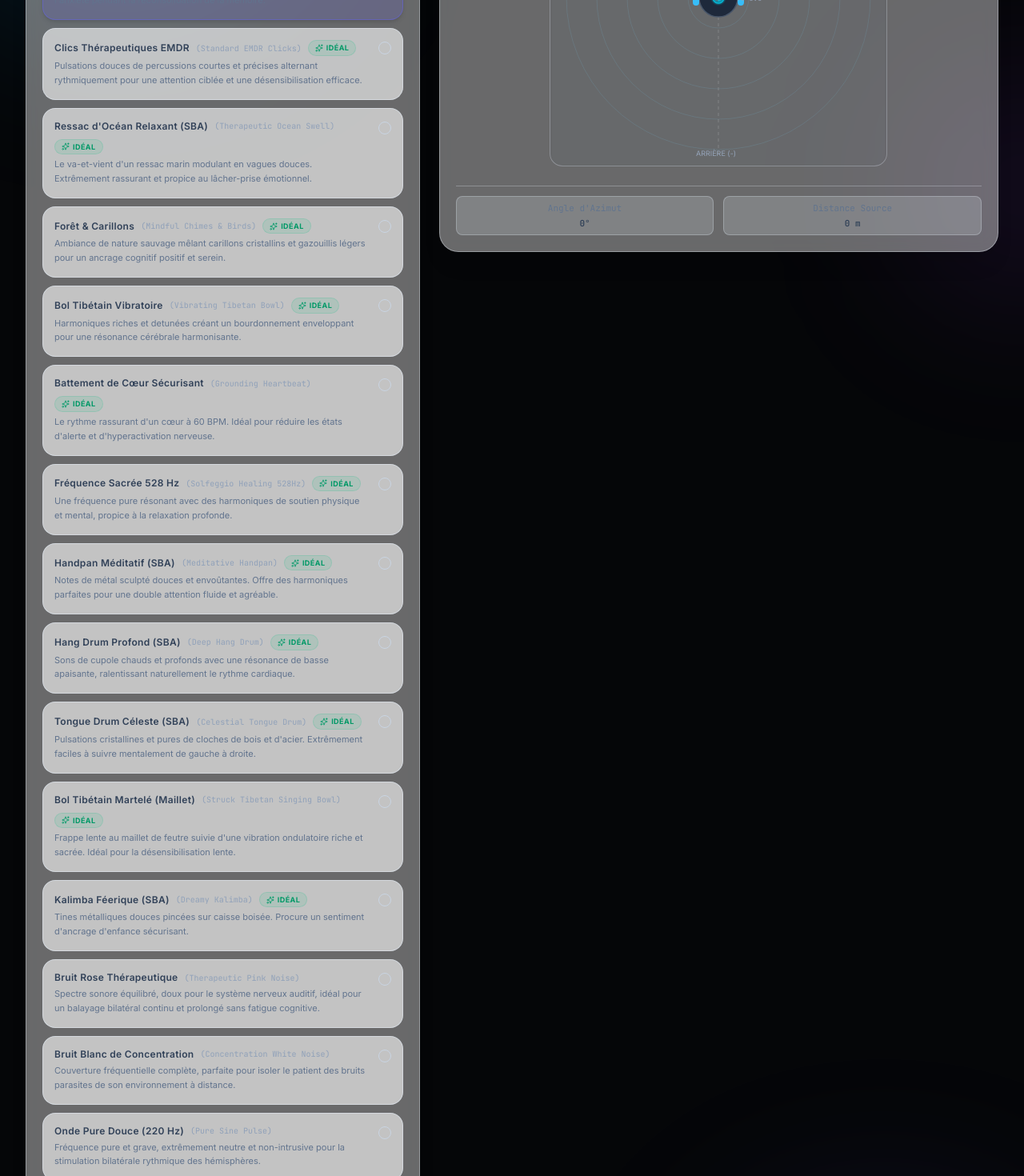
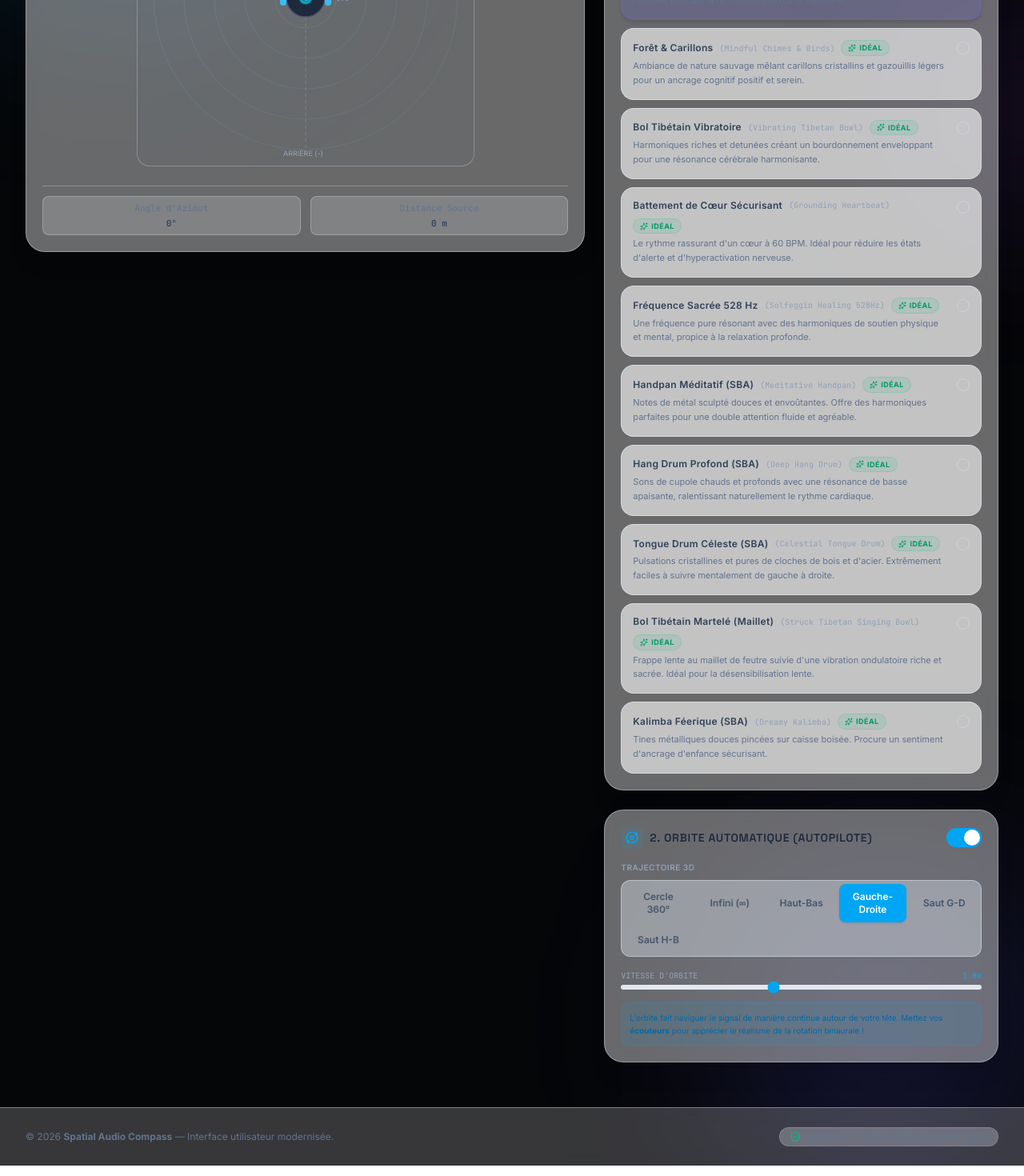
Before and after one commit to ericsotoca/Spacial, a React (Vite) app: page / in a window 1280 px wide. Shown: the part 380-1850 px from the top of the page at 80% size. Built offline with nearby package versions, Linux system fonts and the light colour scheme.

Commit message:
feat: update scene layout and refine sound library
- Reorganize UI to prioritize the Acoustic Scene view
- Add `teleport_up_down` trajectory option
- Remove redundant noise and basic synth sounds to focus on curated SBA assets

```diff
--- a/src/App.tsx
+++ b/src/App.tsx
@@ -172,6 +172,14 @@ export default function App() {
             nextX = Math.sin(thetaRef.current) >= 0 ? 4.9 : -4.9;
             nextZ = 0; // Centered
             break;
+
+          case 'teleport_up_down':
+            // Instantaneous jump from top/front to bottom/back without passing through the center
+            const isUp = Math.sin(thetaRef.current) >= 0;
+            nextX = 0;
+            nextY = isUp ? 4.9 : -4.9;
+            nextZ = isUp ? 4.9 : -4.9;
+            break;
         }
 
         return {
@@ -257,7 +265,18 @@ export default function App() {
       <main className="flex-grow max-w-7xl w-full mx-auto px-4 sm:px-6 lg:px-8 py-6 z-10">
         <div className="grid grid-cols-1 lg:grid-cols-12 gap-6">
 
-          {/* Left Column: Audio Playback, Wave Signal, Autopilot */}
+          {/* Left Column: Sonar view */}
+          <div className="lg:col-span-7 flex flex-col gap-6">
+            <AcousticScene
+              position={position}
+              onChangePosition={setPosition}
+              audioEngine={audioEngine}
+              isPlaying={isPlaying}
+              isDarkMode={isDarkMode}
+            />
+          </div>
+
+          {/* Right Column: Audio Playback, Wave Signal, Autopilot */}
           <div className="lg:col-span-5">
             <AudioControls
               volume={volume}
@@ -272,17 +291,6 @@ export default function App() {
               onChangeTrajectory={setActiveTrajectory}
               orbitSpeed={orbitSpeed}
               onChangeOrbitSpeed={setOrbitSpeed}
-            />
-          </div>
-
-          {/* Right Column: Sonar view */}
-          <div className="lg:col-span-7 flex flex-col gap-6">
-            <AcousticScene
-              position={position}
-              onChangePosition={setPosition}
-              audioEngine={audioEngine}
-              isPlaying={isPlaying}
-              isDarkMode={isDarkMode}
             />
           </div>
 
--- a/src/audioEngine.ts
+++ b/src/audioEngine.ts
@@ -166,7 +166,7 @@ export class AudioEngine {
     this.stop();
     this.activeSoundType = type;
 
-    if (type === 'white_noise' || type === 'pink_noise' || type === 'organic_rain') {
+    if (type === 'organic_rain') {
       const buffer = this.buffers[type];
       if (buffer) {
         const source = this.ctx.createBufferSource();
@@ -176,55 +176,6 @@ export class AudioEngine {
         source.start(0);
         this.activeSource = source;
       }
-    } else if (type === 'sine_wave') {
-      const osc = this.ctx.createOscillator();
-      osc.type = 'sine';
-      osc.frequency.setValueAtTime(220, this.ctx.currentTime); // 220 Hz soft pure tone for relaxation
-      osc.connect(this.panner);
-      osc.start(0);
-      this.activeSource = osc;
-    } else if (type === 'synth_arpeggio') {
-      this.startArpeggiator();
-    } else if (type === 'sea_waves') {
-      // Synthesize rolling ocean waves using low-pass filtered pink noise modulated by a very slow LFO
-      const noiseSource = this.ctx.createBufferSource();
-      noiseSource.buffer = this.buffers['pink_noise'] || this.buffers['white_noise'];
-      noiseSource.loop = true;
-
-      const filter = this.ctx.createBiquadFilter();
-      filter.type = 'lowpass';
-      filter.frequency.setValueAtTime(320, this.ctx.currentTime);
-
-      const waveGain = this.ctx.createGain();
-      waveGain.gain.setValueAtTime(0.2, this.ctx.currentTime);
-
-      noiseSource.connect(filter);
-      filter.connect(waveGain);
-      waveGain.connect(this.panner);
-
-      // Create a slow LFO to simulate waves coming in and out (approx 8 seconds period)
-      const lfo = this.ctx.createOscillator();
-      lfo.frequency.setValueAtTime(0.12, this.ctx.currentTime);
-
-      const lfoGainFilter = this.ctx.createGain();
-      lfoGainFilter.gain.setValueAtTime(220, this.ctx.currentTime); // Modulate frequency by +/- 220Hz
-
-      const lfoGainVolume = this.ctx.createGain();
-      lfoGainVolume.gain.setValueAtTime(0.12, this.ctx.currentTime); // Modulate volume
-
-      lfo.connect(lfoGainFilter);
-      lfoGainFilter.connect(filter.frequency);
-
-      lfo.connect(lfoGainVolume);
-      lfoGainVolume.connect(waveGain.gain);
-
-      noiseSource.start(0);
-      lfo.start(0);
-
-      this.activeSource = noiseSource;
-      // Track secondary active nodes for cleanup
-      this.synthNodes.push({ oscs: [lfo], gain: waveGain });
-
     } else if (type === 'forest_birds') {
       // Gentle wind chimes and warm bird sweeps
       const scheduler = () => {
--- a/src/components/AudioControls.tsx
+++ b/src/components/AudioControls.tsx
@@ -37,20 +37,6 @@ export const AudioControls: React.FC<AudioControlsProps> = ({
       name: 'Averse Apaisante (SBA)',
       englishName: 'Soothing Rain Wash',
       description: 'Stimulation Bilatérale Alternée naturelle et relaxante. Idéal pour apaiser l\'anxiété pendant la reconsolidation de la mémoire.',
-      isIdeal: true,
-    },
-    {
-      id: 'synth_arpeggio',
-      name: 'Clics Thérapeutiques EMDR',
-      englishName: 'Standard EMDR Clicks',
-      description: 'Pulsations douces de percussions courtes et précises alternant rythmiquement pour une attention ciblée et une désensibilisation efficace.',
-      isIdeal: true,
-    },
-    {
-      id: 'sea_waves',
-      name: 'Ressac d\'Océan Relaxant (SBA)',
-      englishName: 'Therapeutic Ocean Swell',
-      description: 'Le va-et-vient d\'un ressac marin modulant en vagues douces. Extrêmement rassurant et propice au lâcher-prise émotionnel.',
       isIdeal: true,
     },
     {
@@ -116,24 +102,6 @@ export const AudioControls: React.FC<AudioControlsProps> = ({
       description: 'Tines métalliques douces pincées sur caisse boisée. Procure un sentiment d\'ancrage d\'enfance sécurisant.',
       isIdeal: true,
     },
-    {
-      id: 'pink_noise',
-      name: 'Bruit Rose Thérapeutique',
-      englishName: 'Therapeutic Pink Noise',
-      description: 'Spectre sonore équilibré, doux pour le système nerveux auditif, idéal pour un balayage bilatéral continu et prolongé sans fatigue cognitive.',
-    },
-    {
-      id: 'white_noise',
-      name: 'Bruit Blanc de Concentration',
-      englishName: 'Concentration White Noise',
-      description: 'Couverture fréquentielle complète, parfaite pour isoler le patient des bruits parasites de son environnement à distance.',
-    },
-    {
-      id: 'sine_wave',
-      name: 'Onde Pure Douce (220 Hz)',
-      englishName: 'Pure Sine Pulse',
-      description: 'Fréquence pure et grave, extrêmement neutre et non-intrusive pour la stimulation bilatérale rythmique des hémisphères.',
-    },
   ];
 
   const trajectoryOptions: TrajectoryOption[] = [
@@ -150,7 +118,7 @@ export const AudioControls: React.FC<AudioControlsProps> = ({
     {
       id: 'up_down',
       name: 'Haut-Bas',
-      description: 'Oscillation verticale pure pour tester les filtres d\'élévation.',
+      description: 'Oscillation verticale ample pour tester la perception d\'élévation 3D.',
     },
     {
       id: 'left_right',
@@ -159,8 +127,13 @@ export const AudioControls: React.FC<AudioControlsProps> = ({
     },
     {
       id: 'teleport_left_right',
-      name: 'Saut Alterné',
-      description: 'Le son bascule instantanément d\'un côté à l\'autre sans transition.',
+      name: 'Saut G-D',
+      description: 'Bascule instantanément de gauche à droite sans passer par le centre.',
+    },
+    {
+      id: 'teleport_up_down',
+      name: 'Saut H-B',
+      description: 'Bascule instantanément de haut en bas sans passer par le centre.',
     },
   ];
 
--- a/src/types.ts
+++ b/src/types.ts
@@ -1,6 +1,6 @@
-export type SoundType = 'pink_noise' | 'white_noise' | 'synth_arpeggio' | 'organic_rain' | 'sine_wave' | 'sea_waves' | 'forest_birds' | 'bowl_gong' | 'heartbeat_sba' | 'binaural_beat' | 'handpan_sba' | 'hang_drum_sba' | 'tongue_drum_sba' | 'bol_tibetan_premium' | 'kalimba_sba';
+export type SoundType = 'organic_rain' | 'forest_birds' | 'bowl_gong' | 'heartbeat_sba' | 'binaural_beat' | 'handpan_sba' | 'hang_drum_sba' | 'tongue_drum_sba' | 'bol_tibetan_premium' | 'kalimba_sba';
 
-export type TrajectoryType = 'circle' | 'infinity' | 'up_down' | 'left_right' | 'teleport_left_right';
+export type TrajectoryType = 'circle' | 'infinity' | 'up_down' | 'left_right' | 'teleport_left_right' | 'teleport_up_down';
 
 export interface SoundPosition {
   x: number; // Left-Right ([-5, 5])
```
